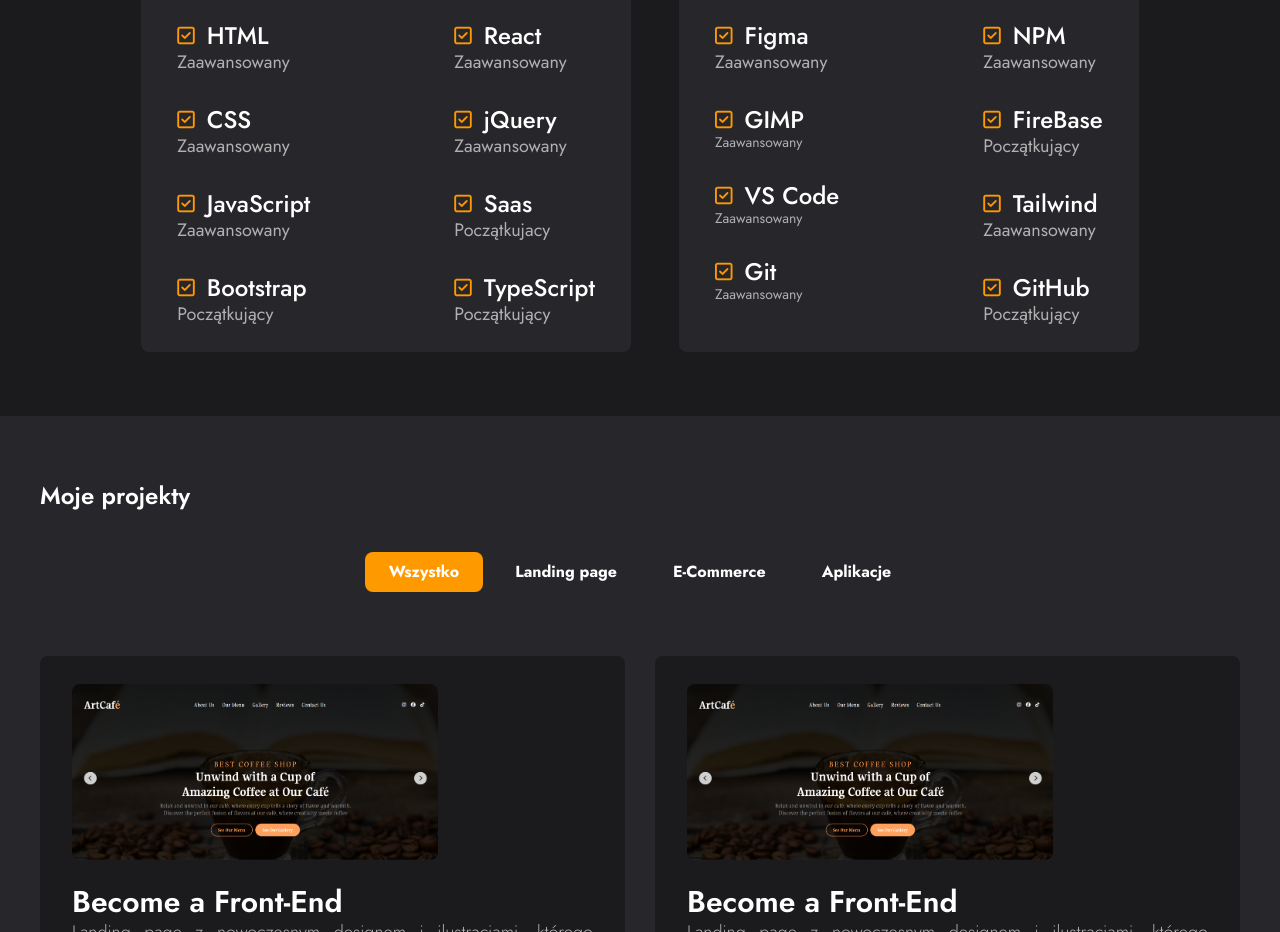
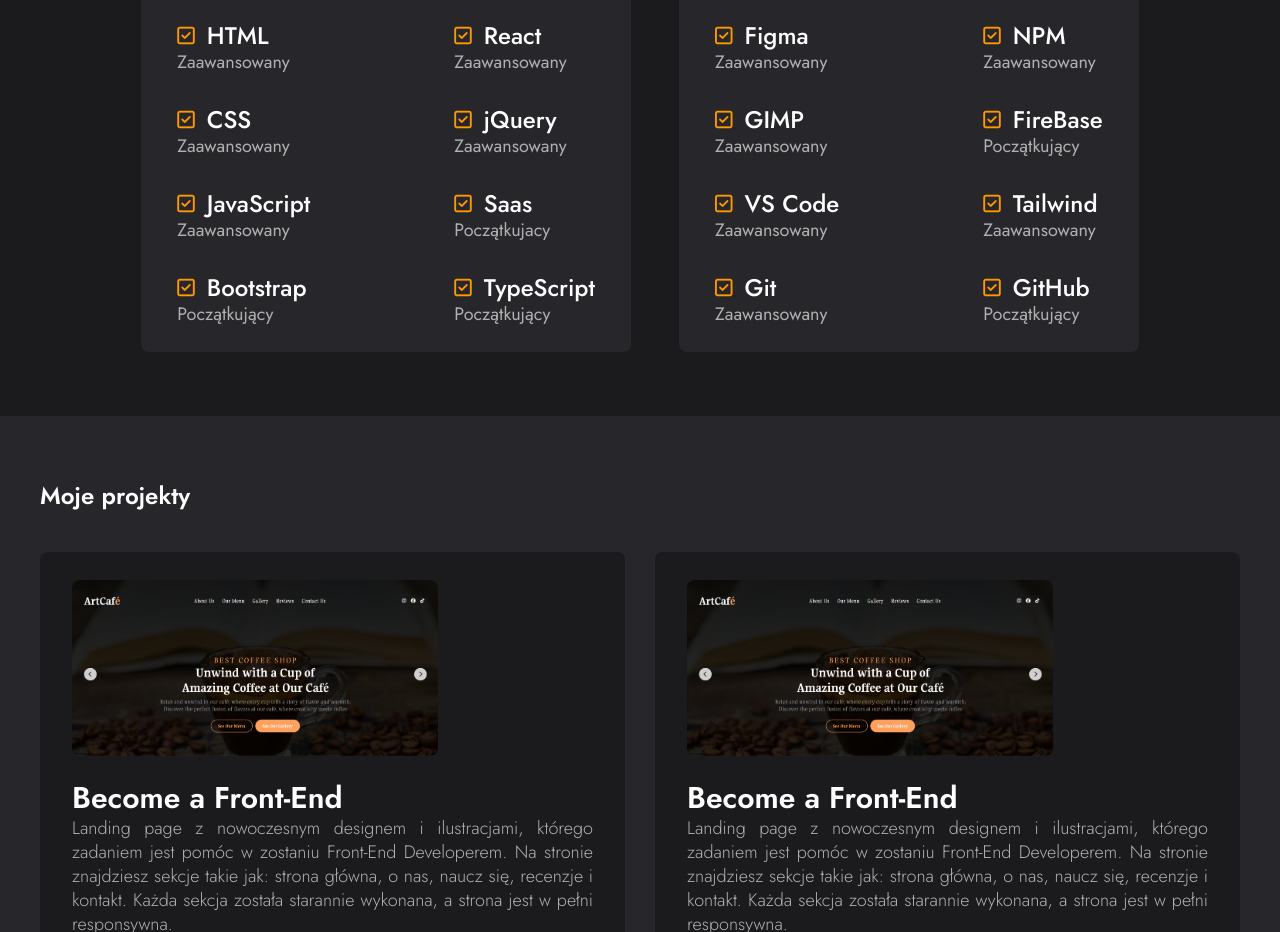
Before and after one commit to lis3q/Portfolio, a React (Create React App) app: page / in a window 1280 px wide. Shown: the part 1740-2672 px from the top of the page. Built offline with nearby package versions, Linux system fonts and the light colour scheme.

Commit message:
I centered all sections on website and I changed font size of three elements in skills section.

```diff
--- a/package.json
+++ b/package.json
@@ -11,9 +11,11 @@
     "@types/node": "^16.18.93",
     "@types/react": "^18.2.73",
     "@types/react-dom": "^18.2.23",
+    "framer-motion": "^11.0.24",
     "react": "^18.2.0",
     "react-dom": "^18.2.0",
     "react-scripts": "5.0.1",
+    "scrollreveal": "^4.0.9",
     "swiper": "^11.1.0",
     "typescript": "^4.9.5",
     "web-vitals": "^2.1.4"
--- a/src/components/about.tsx
+++ b/src/components/about.tsx
@@ -6,7 +6,7 @@ export const About = () => {
             <div className="heading text-xl sm:text-2xl text-white font-semibold">O mnie</div>
 
             {/* Container */}
-            <div className="container mt-10 grid sm:grid-cols-2 grid-cols-1 gap-7 sm:gap-0">
+            <div className="container mt-10 grid sm:grid-cols-2 grid-cols-1 gap-7 sm:gap-0 mx-auto">
 
                 {/* Image */}
                 <div className="image"><img src="img/img.jpg" className="h-96 w-96 object-cover rounded-lg" alt="me"></img></div>
--- a/src/components/contact.tsx
+++ b/src/components/contact.tsx
@@ -6,7 +6,7 @@ export const Contact = () => {
             <div className="heading text-xl sm:text-2xl text-white font-semibold">Zostańmy w kontakcie</div>
 
             {/* Container */}
-            <div className="container mt-10 text-center">
+            <div className="container mt-10 text-center mx-auto">
                 <div className="intro">
                     <h1 className="text-white text-3xl sm:text-4xl font-bold">Stwórzmy <span className="text-primary">razem</span> projekt!</h1>
                     <p className="text-text font-medium text-md sm:text-xl text-center mx-auto my-1 w-full sm:w-1/2">Jestem gotowy na współpracę nad interesującymi projektami. Jeśli masz pomysł lub potrzebujesz wsparcia w realizacji projektu, chętnie dołączę do zespołu. Skontaktuj się ze mną, abyśmy mogli zacząć tworzyć razem!</p>
--- a/src/components/footer.tsx
+++ b/src/components/footer.tsx
@@ -3,7 +3,7 @@ export const Footer = () => {
         <footer className="footer px-5 py-6 sm:py-10 sm:px-10 bg-lightBg">
 
             {/* Container */}
-            <div className="container flex flex-col justify-center items-center gap-6">
+            <div className="container flex flex-col justify-center items-center gap-6 mx-auto">
 
                 {/* Logo */}
                 <div className="logo flex gap-4 items-center">
--- a/src/components/hero.tsx
+++ b/src/components/hero.tsx
@@ -1,6 +1,6 @@
 export const Hero = () => {
     return (
-        <div className="hero bg-darkBg px-5 py-6 flex flex-col-reverse justify-between items-center sm:flex-row sm:py-16 sm:px-10 h-full sm:h-screen pt-32 sm:pt-60">
+        <div className="hero bg-darkBg mx-auto px-5 py-6 flex flex-col-reverse justify-between items-center sm:flex-row sm:py-16 sm:px-10 h-full sm:h-screen pt-32 sm:pt-60">
             <div className="content">
                 <h2 className="text-white text-3xl text-center mt-6 font-medium sm:text-3xl sm:text-left sm:mt-0">Cześć tu <span className="text-primary">Szymon</span></h2>
                 <h1 className="text-white text-3xl text-center font-bold mt-1 sm:text-5xl sm:text-left">Front-End Developer</h1>
--- a/src/components/projects.tsx
+++ b/src/components/projects.tsx
@@ -27,15 +27,7 @@ export const Projects = () => {
             <div className="heading text-xl sm:text-2xl text-white font-semibold">Moje projekty</div>
 
             {/* Container */}
-            <div className="container mt-10 flex flex-col gap-16 justify-center items-center">
-
-                {/* Filters */}
-                <div className="filters hidden gap-5 sm:flex sm:gap-2">
-                    <button className="w-max h-10 px-6 py-2 text-white text-center font-bold bg-primary rounded-lg">Wszystko</button>
-                    <button className="w-max h-10 px-6 py-2  text-center text-white font-bold rounded-lg hover:bg-darkBg">Landing page</button>
-                    <button className="w-max h-10 px-6 py-2  text-center text-white font-bold rounded-lg hover:bg-darkBg">E-Commerce</button>
-                    <button className="w-max h-10 px-6 py-2  text-center text-white font-bold rounded-lg hover:bg-darkBg">Aplikacje</button>
-                </div>
+            <div className="container mt-10 flex flex-col gap-16 justify-center items-center mx-auto">
 
                 {/* Projects */}
                 <Swiper
--- a/src/components/skills.tsx
+++ b/src/components/skills.tsx
@@ -1,12 +1,18 @@
+import { motion } from "framer-motion";
+
 export const Skills = () => {
     return (
-        <section className="skills px-5 py-6 sm:py-16 sm:px-10 bg-darkBg" id="skills">
+        <motion.section
+        initial={{ opacity: 0, y: -50 }}
+        animate={{ opacity: 1, y: 0 }}
+        transition={{ duration: 0.5 }}
+        className="skills px-5 py-6 sm:py-16 sm:px-10 bg-darkBg" id="skills">
 
             {/* Heading */}
             <div className="heading text-xl sm:text-2xl text-white font-semibold">Moje umiejętności</div>
 
             {/* Container */}
-            <div className="container mt-10 flex flex-col sm:flex-row justify-center items-center gap-12">
+            <div className="container mt-10 flex flex-col sm:flex-row justify-center items-center gap-12 mx-auto">
 
                 {/* Box */}
                 <div className="box flex flex-col gap-9 bg-lightBg rounded-lg px-4 sm:px-9 py-6 w-full sm:w-auto">
@@ -98,21 +104,21 @@ export const Skills = () => {
                                         <i className="fa-regular fa-square-check text-xl text-primary hidden sm:flex"></i>
                                         <h2 className="font-medium text-2xl text-white">GIMP</h2>
                                     </div>
-                                    <div className="level text-text font-regular text-sm -mt-1">Zaawansowany</div>
+                                    <div className="level text-text font-regular text-sm sm:text-lg -mt-1">Zaawansowany</div>
                                 </div>
                                 <div className="col">
                                     <div className="title flex gap-3 items-center">
                                         <i className="fa-regular fa-square-check text-xl text-primary hidden sm:flex"></i>
                                         <h2 className="font-medium text-2xl text-white">VS Code</h2>
                                     </div>
-                                    <div className="level text-text font-regular text-sm -mt-1">Zaawansowany</div>
+                                    <div className="level text-text font-regular text-sm sm:text-lg -mt-1">Zaawansowany</div>
                                 </div>
                                 <div className="col">
                                     <div className="title flex gap-3 items-center">
                                         <i className="fa-regular fa-square-check text-xl text-primary hidden sm:flex"></i>
                                         <h2 className="font-medium text-2xl text-white">Git</h2>
                                     </div>
-                                    <div className="level text-text font-regular text-sm -mt-1">Zaawansowany</div>
+                                    <div className="level text-text font-regular text-sm sm:text-lg -mt-1">Zaawansowany</div>
                                 </div>
                             </div>
 
@@ -151,6 +157,10 @@ export const Skills = () => {
                 </div>
             </div>
 
-        </section>
+        </motion.section>
     )
 }
+
+function componentDidMount() {
+    throw new Error('Function not implemented.');
+}
```
Also changed, not shown: 1 other file (tests, documents, lock files or other folders).
